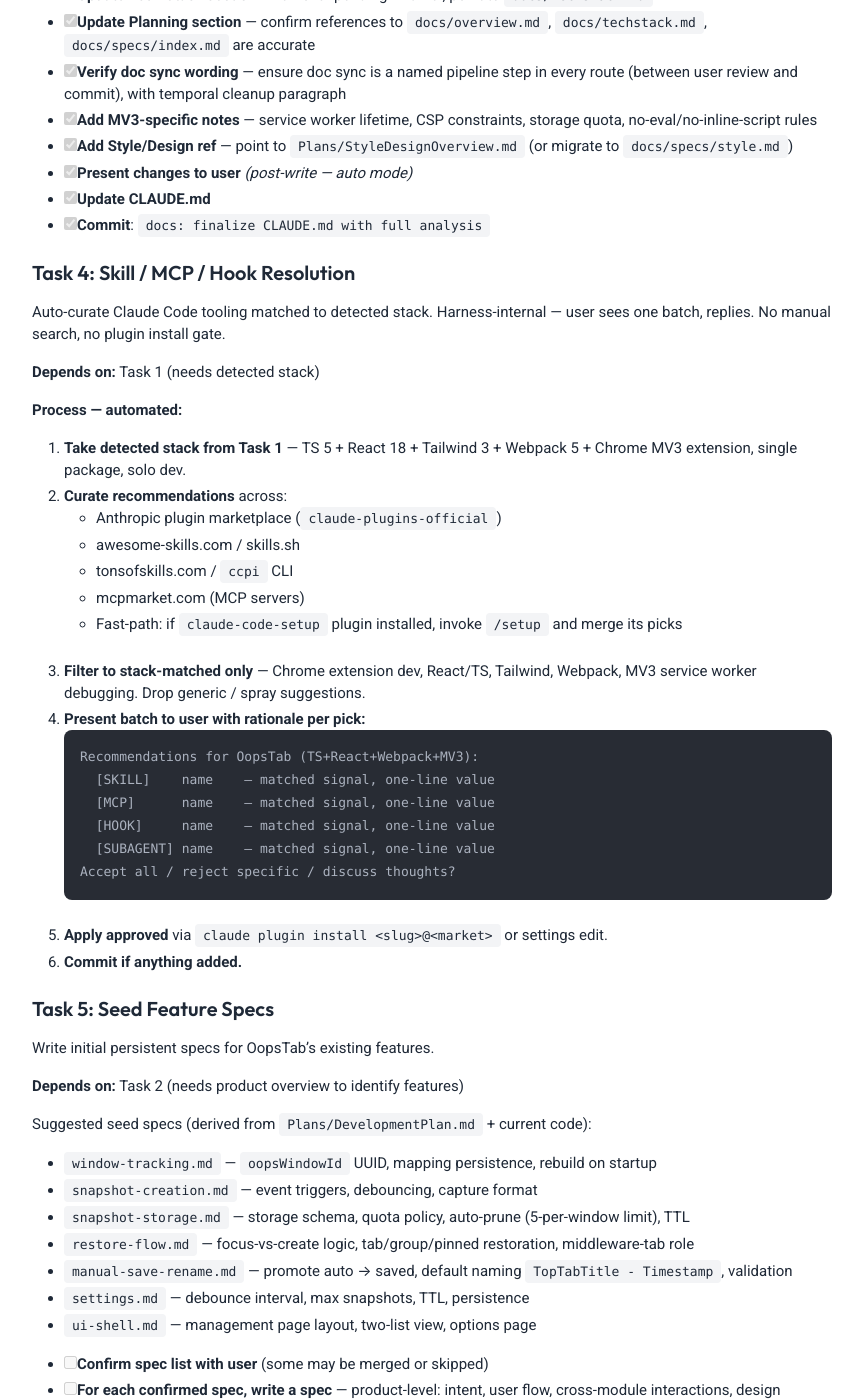
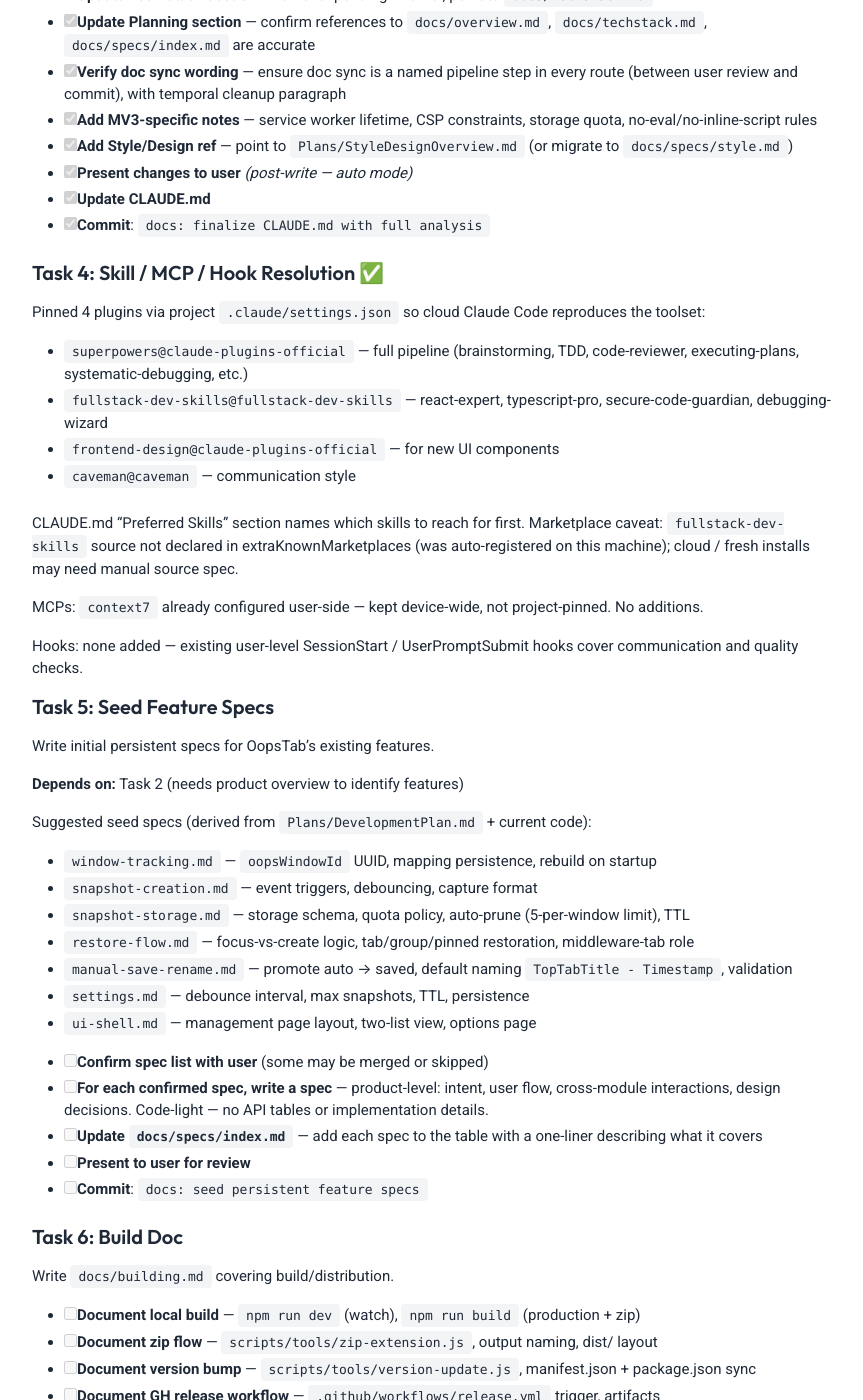
Before and after one commit to RockyHong/OopsTab, a Jekyll site: the page built from docs/superpowers/plans/bootstrap.md, in a window 1280 px wide and 1400 px high, scrolled down 1731 px. Shown: the whole window, without its empty margins (208-1071 px from the left). Built offline with Jekyll 4.4.1, drawn with Linux system fonts in a browser that asks for light colours; our own code applies the rules of GitHub Pages for plain Markdown files.

Commit message:
chore: pin claude code plugins for project

````diff
--- a/docs/superpowers/plans/bootstrap.md
+++ b/docs/superpowers/plans/bootstrap.md
@@ -56,33 +56,20 @@
 - [x] **Update CLAUDE.md**
 - [x] **Commit**: `docs: finalize CLAUDE.md with full analysis`
 
-### Task 4: Skill / MCP / Hook Resolution
+### Task 4: Skill / MCP / Hook Resolution ✅
 
-Auto-curate Claude Code tooling matched to detected stack. Harness-internal — user sees one batch, replies. No manual search, no plugin install gate.
+Pinned 4 plugins via project `.claude/settings.json` so cloud Claude Code reproduces the toolset:
 
-**Depends on:** Task 1 (needs detected stack)
+- `superpowers@claude-plugins-official` — full pipeline (brainstorming, TDD, code-reviewer, executing-plans, systematic-debugging, etc.)
+- `fullstack-dev-skills@fullstack-dev-skills` — react-expert, typescript-pro, secure-code-guardian, debugging-wizard
+- `frontend-design@claude-plugins-official` — for new UI components
+- `caveman@caveman` — communication style
 
-**Process — automated:**
+CLAUDE.md "Preferred Skills" section names which skills to reach for first. Marketplace caveat: `fullstack-dev-skills` source not declared in extraKnownMarketplaces (was auto-registered on this machine); cloud / fresh installs may need manual source spec.
 
-1. **Take detected stack from Task 1** — TS 5 + React 18 + Tailwind 3 + Webpack 5 + Chrome MV3 extension, single package, solo dev.
-2. **Curate recommendations** across:
-   - Anthropic plugin marketplace (`claude-plugins-official`)
-   - awesome-skills.com / skills.sh
-   - tonsofskills.com / `ccpi` CLI
-   - mcpmarket.com (MCP servers)
-   - Fast-path: if `claude-code-setup` plugin installed, invoke `/setup` and merge its picks
-3. **Filter to stack-matched only** — Chrome extension dev, React/TS, Tailwind, Webpack, MV3 service worker debugging. Drop generic / spray suggestions.
-4. **Present batch to user with rationale per pick:**
-   ```
-   Recommendations for OopsTab (TS+React+Webpack+MV3):
-     [SKILL]    name    — matched signal, one-line value
-     [MCP]      name    — matched signal, one-line value
-     [HOOK]     name    — matched signal, one-line value
-     [SUBAGENT] name    — matched signal, one-line value
-   Accept all / reject specific / discuss thoughts?
-   ```
-5. **Apply approved** via `claude plugin install <slug>@<market>` or settings edit.
-6. **Commit if anything added.**
+MCPs: `context7` already configured user-side — kept device-wide, not project-pinned. No additions.
+
+Hooks: none added — existing user-level SessionStart / UserPromptSubmit hooks cover communication and quality checks.
 
 ### Task 5: Seed Feature Specs
 
````
Also changed, not shown: CLAUDE.md (+21 -0 lines), .claude/settings.json (added).
